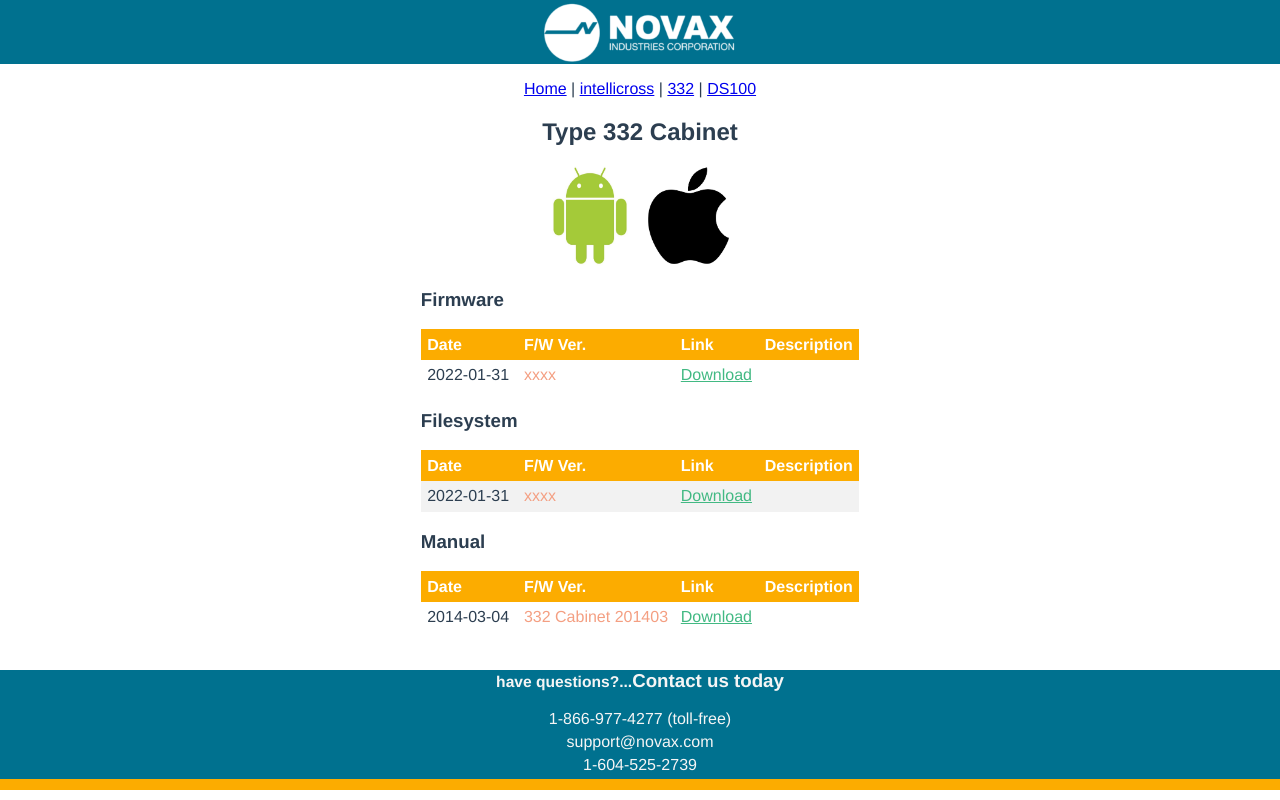
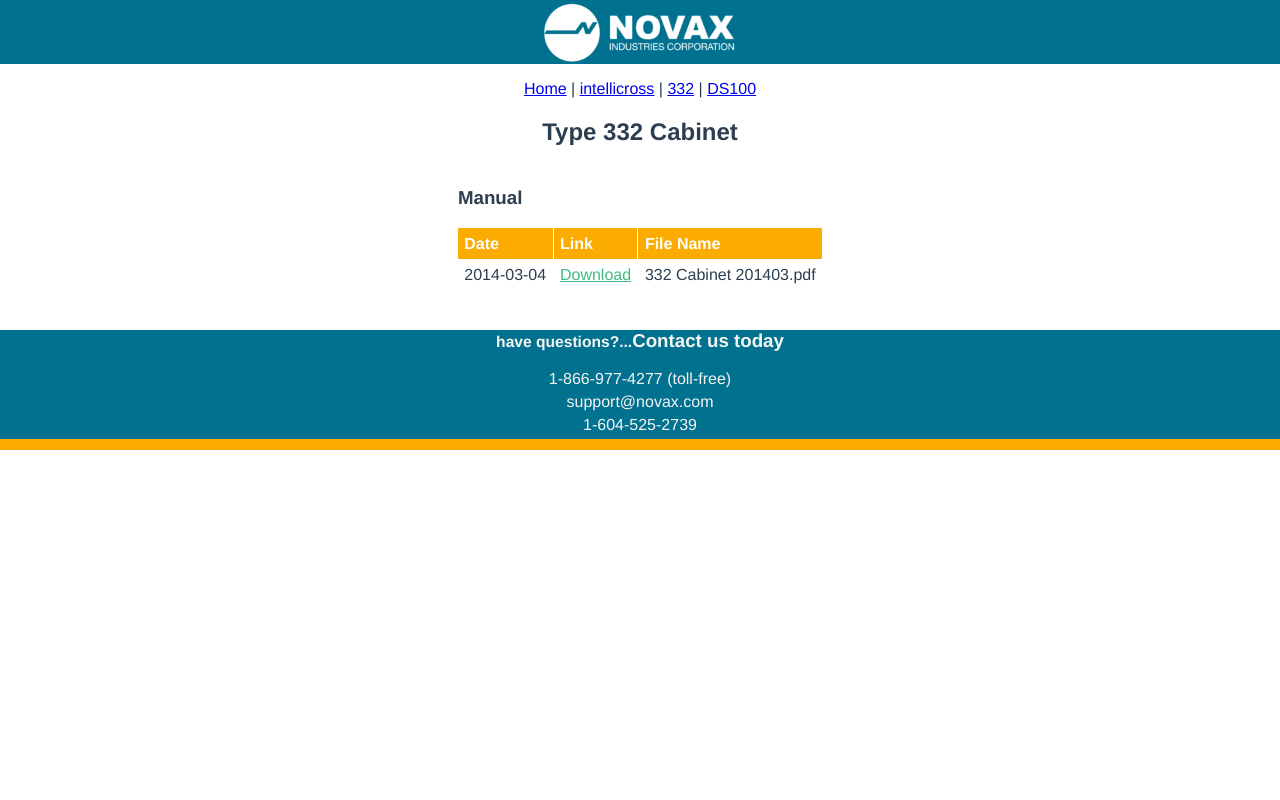
Before and after one commit to novax-inc/IC_FW_Portal, a Vue app: page /#/products/332 in a window 1280 px wide. Built offline with nearby package versions, Linux system fonts and the light colour scheme.

Commit message:
update manual colspan, not show if empty

```diff
--- a/master.json
+++ b/master.json
@@ -1,6 +1,6 @@
 {
     "product_1": {"Project": "IntelliCross™",
-        "Title" : "IntelliCross™",
+        "DispName": "IntelliCross™",
         "Firmware": [
             {
                 "id": "1.64",
@@ -134,7 +134,7 @@
                 "id": "Flyer",
                 "url": "Novax Intellicross Flyer_Web.pdf",
                 "date": "2022-01-31",
-                "description": "Novax Intellicross Flyer_Web.pdf"
+                "description": "Novax Intellicross Flyer_Webxx.pdf"
             },
             {
                 "id": "Foldout",
@@ -161,24 +161,6 @@
         ]
     },
     "product_3": {"Project": "DS100 Series APS",
-        "Firmware": [
-            {
-                "id": "xxxx",
-                "url": "xxxx.bin",
-                "checksum": "",
-                "date": "2022-01-31",
-                "description": ""
-            }
-        ],
-        "Filesystem": [
-            {
-                "id": "xxxx",
-                "url": "xxxx.bin",
-                "checksum": "",
-                "date": "2022-01-31",
-                "description": ""
-            }
-        ],
         "Manual": [
             {
                 "id": "Installation",
@@ -197,24 +179,6 @@
         ]
     },
     "product_4": {"Project": "DS101-DC Series",
-        "Firmware": [
-            {
-                "id": "xxxx",
-                "url": "xxxx.bin",
-                "checksum": "",
-                "date": "2022-01-31",
-                "description": ""
-            }
-        ],
-        "Filesystem": [
-            {
-                "id": "xxxx",
-                "url": "xxxx.bin",
-                "checksum": "",
-                "date": "2022-01-31",
-                "description": ""
-            }
-        ],
         "Manual": [
             {
                 "id": "MAN000344-1.0",
@@ -226,24 +190,6 @@
         ]
     },
     "product_5": {"Project": "DS3000 Series APS",
-        "Firmware": [
-            {
-                "id": "xxxx",
-                "url": "xxxx.bin",
-                "checksum": "",
-                "date": "2022-01-31",
-                "description": ""
-            }
-        ],
-        "Filesystem": [
-            {
-                "id": "xxxx",
-                "url": "xxxx.bin",
-                "checksum": "",
-                "date": "2022-01-31",
-                "description": ""
-            }
-        ],
         "Manual": [
             {
                 "id": "Brochure",
@@ -255,24 +201,6 @@
         ]
     },
     "product_6": {"Project": "eMVPOD™",
-        "Firmware": [
-            {
-                "id": "xxxx",
-                "url": "xxxx.bin",
-                "checksum": "",
-                "date": "2022-01-31",
-                "description": ""
-            }
-        ],
-        "Filesystem": [
-            {
-                "id": "xxxx",
-                "url": "xxxx.bin",
-                "checksum": "",
-                "date": "2022-01-31",
-                "description": ""
-            }
-        ],
         "Manual": [
             {
                 "id": "Brochure",
@@ -284,24 +212,6 @@
         ]
     },
     "product_7": {"Project": "Fire Hall Signals",
-        "Firmware": [
-            {
-                "id": "xxxx",
-                "url": "xxxx.bin",
-                "checksum": "",
-                "date": "2022-01-31",
-                "description": ""
-            }
-        ],
-        "Filesystem": [
-            {
-                "id": "xxxx",
-                "url": "xxxx.bin",
-                "checksum": "",
-                "date": "2022-01-31",
-                "description": ""
-            }
-        ],
         "Manual": [
             {
                 "id": "Controller-System",
@@ -320,24 +230,6 @@
         ]
     },
     "product_8": {"Project": "MetroTag™ Transponder",
-        "Firmware": [
-            {
-                "id": "xxxx",
-                "url": "xxxx.bin",
-                "checksum": "",
-                "date": "2022-01-31",
-                "description": ""
-            }
-        ],
-        "Filesystem": [
-            {
-                "id": "xxxx",
-                "url": "xxxx.bin",
-                "checksum": "",
-                "date": "2022-01-31",
-                "description": ""
-            }
-        ],
         "Manual": [
             {
                 "id": "201403",
@@ -349,24 +241,6 @@
         ]
     },
     "product_9": {"Project": "Model 401 C, D, R & S",
-        "Firmware": [
-            {
-                "id": "xxxx",
-                "url": "xxxx.bin",
-                "checksum": "",
-                "date": "2022-01-31",
-                "description": ""
-            }
-        ],
-        "Filesystem": [
-            {
-                "id": "xxxx",
-                "url": "xxxx.bin",
-                "checksum": "",
-                "date": "2022-01-31",
-                "description": ""
-            }
-        ],
         "Manual": [
             {
                 "id": "Brochure",
@@ -378,24 +252,6 @@
         ]
     },
     "product_10": {"Project": "Model 6905™",
-        "Firmware": [
-            {
-                "id": "xxxx",
-                "url": "xxxx.bin",
-                "checksum": "",
-                "date": "2022-01-31",
-                "description": ""
-            }
-        ],
-        "Filesystem": [
-            {
-                "id": "xxxx",
-                "url": "xxxx.bin",
-                "checksum": "",
-                "date": "2022-01-31",
-                "description": ""
-            }
-        ],
         "Manual": [
             {
                 "id": "Brochure",
@@ -407,24 +263,6 @@
         ]
     },
     "product_11": {"Project": "Models F, B & G",
-        "Firmware": [
-            {
-                "id": "xxxx",
-                "url": "xxxx.bin",
-                "checksum": "",
-                "date": "2022-01-31",
-                "description": ""
-            }
-        ],
-        "Filesystem": [
-            {
-                "id": "xxxx",
-                "url": "xxxx.bin",
-                "checksum": "",
-                "date": "2022-01-31",
-                "description": ""
-            }
-        ],
         "Manual": [
             {
                 "id": "2300F-6905",
@@ -457,24 +295,6 @@
         ]
     },
     "product_12": {"Project": "NEMA TS2 Two Phase",
-        "Firmware": [
-            {
-                "id": "xxxx",
-                "url": "xxxx.bin",
-                "checksum": "",
-                "date": "2022-01-31",
-                "description": ""
-            }
-        ],
-        "Filesystem": [
-            {
-                "id": "xxxx",
-                "url": "xxxx.bin",
-                "checksum": "",
-                "date": "2022-01-31",
-                "description": ""
-            }
-        ],
         "Manual": [
             {
                 "id": "Brochure",
@@ -486,24 +306,6 @@
         ]
     },
     "product_13": {"Project": "Pedestrian Signal Control",
-        "Firmware": [
-            {
-                "id": "xxxx",
-                "url": "xxxx.bin",
-                "checksum": "",
-                "date": "2022-01-31",
-                "description": ""
-            }
-        ],
-        "Filesystem": [
-            {
-                "id": "xxxx",
-                "url": "xxxx.bin",
-                "checksum": "",
-                "date": "2022-01-31",
-                "description": ""
-            }
-        ],
         "Manual": [
             {
                 "id": "PXO-II-201403",
@@ -515,24 +317,6 @@
         ]
     },
     "product_14": {"Project": "Series II Controller",
-        "Firmware": [
-            {
-                "id": "xxxx",
-                "url": "xxxx.bin",
-                "checksum": "",
-                "date": "2022-01-31",
-                "description": ""
-            }
-        ],
-        "Filesystem": [
-            {
-                "id": "xxxx",
-                "url": "xxxx.bin",
-                "checksum": "",
-                "date": "2022-01-31",
-                "description": ""
-            }
-        ],
         "Manual": [
             {
                 "id": "PXO-II-201403",
@@ -544,24 +328,6 @@
         ]
     },
     "product_15": {"Project": "Standard TouchFree™ Button",
-        "Firmware": [
-            {
-                "id": "xxxx",
-                "url": "xxxx.bin",
-                "checksum": "",
-                "date": "2022-01-31",
-                "description": ""
-            }
-        ],
-        "Filesystem": [
-            {
-                "id": "xxxx",
-                "url": "xxxx.bin",
-                "checksum": "",
-                "date": "2022-01-31",
-                "description": ""
-            }
-        ],
         "Manual": [
             {
                 "id": "Install Guide",
@@ -573,24 +339,6 @@
         ]
     },
     "product_16": {"Project": "TouchFree Kit for IntelliCross",
-        "Firmware": [
-            {
-                "id": "xxxx",
-                "url": "xxxx.bin",
-                "checksum": "",
-                "date": "2022-01-31",
-                "description": ""
-            }
-        ],
-        "Filesystem": [
-            {
-                "id": "xxxx",
-                "url": "xxxx.bin",
-                "checksum": "",
-                "date": "2022-01-31",
-                "description": ""
-            }
-        ],
         "Manual": [
             {
                 "id": "Install_Guide",
@@ -602,24 +350,6 @@
         ]
     },
     "product_17": {"Project": "TransPOD™",
-        "Firmware": [
-            {
-                "id": "xxxx",
-                "url": "xxxx.bin",
-                "checksum": "",
-                "date": "2022-01-31",
-                "description": ""
-            }
-        ],
-        "Filesystem": [
-            {
-                "id": "xxxx",
-                "url": "xxxx.bin",
-                "checksum": "",
-                "date": "2022-01-31",
-                "description": ""
-            }
-        ],
         "Manual": [
             {
                 "id": "Brochure",
@@ -631,24 +361,7 @@
         ]
     },
     "product_18": {"Project": "Type 332 Cabinet",
-        "Firmware": [
-            {
-                "id": "xxxx",
-                "url": "xxxx.bin",
-                "checksum": "",
-                "date": "2022-01-31",
-                "description": ""
-            }
-        ],
-        "Filesystem": [
-            {
-                "id": "xxxx",
-                "url": "xxxx.bin",
-                "checksum": "",
-                "date": "2022-01-31",
-                "description": ""
-            }
-        ],
+        "Firmware": [],
         "Manual": [
             {
                 "id": "332 Cabinet 201403",
--- a/src/components/Products.vue
+++ b/src/components/Products.vue
@@ -2,7 +2,7 @@
   <div>
     <div>
       <h2>{{ data.Project }}</h2>
-      <div class="box">
+      <div v-show="data.Project.toLowerCase().includes('intellicross')" class="box">
         <a href="./IntelliCross254.apk"
           ><img width="100" src="../assets/android.png"
         /></a>
@@ -12,71 +12,84 @@
     <div>
       <div class="box">
         <table>
+          <!-- ================================================= -->
+          <div v-show="data.Manual && data.Manual.length">
             <tr>
+              <div colspan="4" align="left">
+                <h3>Manual</h3>
+              </div>
+            </tr>
+            <tr>
+              <th align="left">Date</th>
+              <th align="left">Link</th>
+              <th colspan="2" align="left">File Name</th>
+            </tr>
+            <tr v-for="(record, index) in data['Manual']" :key="index">
+              <td align="left">{{ record.date }}</td>
+              <td align="left">
+                <a :href="baseurl + data.Project + '/' + record.url" download
+                  >Download</a
+                >
+              </td>
+              <td colspan="2" align="left">{{ record.description? record.description: record.url }}</td>
+            </tr>
+          </div>
+          <!-- ================================================= -->
+          <div v-show="data.Firmware && data.Firmware.length">
+            <tr id="title">
               <div colspan="4" align="left">
                 <h3>Firmware</h3>
               </div>
             </tr>
             <tr>
               <th align="left">Date</th>
+              <th align="left">Link</th>
               <th align="left">F/W Ver.</th>
-            <th align="left">Link</th>
               <th align="left">Description</th>
             </tr>
             <tr v-for="(record, index) in data['Firmware']" :key="index">
               <td align="left">{{ record.date }}</td>
+              <td align="left">
+                <a :href="baseurl + data.Project + '/' + record.url"
+                  >Download</a
+                >
+              </td>
               <td align="left" style="color: #f49f82">
                 {{ record.id }}
               </td>
-            <td align="left">
-              <a :href="baseurl + data.Project +'/'+ record.url">Download</a>
-            </td>
               <td align="left">{{ record.description }}</td>
             </tr>
-
-          <tr id="whitecell">
+          </div>
+          <!-- ================================================= -->
+          <div
+            v-show="
+              data.Filesystem && data.Filesystem.length
+            "
+          >
+            <tr id="title1">
               <div colspan="4" align="left">
                 <h3>Filesystem</h3>
               </div>
             </tr>
             <tr>
               <th align="left">Date</th>
+              <th align="left">Link</th>
               <th align="left">F/W Ver.</th>
-            <th align="left">Link</th>
               <th align="left">Description</th>
             </tr>
             <tr v-for="(record, index) in data['Filesystem']" :key="index">
               <td align="left">{{ record.date }}</td>
+              <td align="left">
+                <a :href="baseurl + data.Project + '/' + record.url" download
+                  >Download</a
+                >
+              </td>
               <td align="left" style="color: #f49f82">
                 {{ record.id }}
               </td>
-            <td align="left">
-              <a :href="baseurl + data.Project +'/'+ record.url" download>Download</a>
-            </td>
               <td align="left">{{ record.description }}</td>
             </tr>
-
-          <tr id="whitecell">
-            <div colspan="4" align="left">
-              <h3>Manual</h3>
           </div>
-          </tr>
-          <tr>
-            <th align="left">Date</th>
-            <th align="left">F/W Ver.</th>
-            <th align="left">Link</th>
-            <th align="left">Description</th>
-          </tr>
-          <tr v-for="(record, index) in data['Manual']" :key="index">
-            <td align="left">{{ record.date }}</td>
-            <td align="left" style="color: #f49f82">
-              {{ record.id }}
-            </td>
-            <td align="left">
-              <a :href="baseurl + data.Project +'/'+ record.url" download>Download</a>
-            </td>
-            <td align="left">{{ record.description }}</td>
-          </tr>
         </table>
       </div>
     </div>
@@ -93,8 +106,7 @@
       masterjson,
       data: {},
       baseurl:
-      "../../Product_Info/"
-        // "https://raw.githubusercontent.com/xiaobingnic/IC_FW_Portal/main/Product_Info/",
+        "https://raw.githubusercontent.com/xiaobingnic/IC_FW_Portal/main/Product_Info/",
     };
   },
   // watch: {
@@ -108,12 +120,14 @@
   },
   methods: {
     refresh() {
-      console.log(this.$route.params.id)
+      console.log(this.$route.params.id);
 
       for (const idx in this.masterjson) {
         if (
           // this.$route.params.id.toLowerCase() ==
-          this.masterjson[idx].Project.toLowerCase().includes(this.$route.params.id.toLowerCase())
+          this.masterjson[idx].Project.toLowerCase().includes(
+            this.$route.params.id.toLowerCase()
+          )
         ) {
           this.data = this.masterjson[idx];
           break;
@@ -140,14 +154,15 @@
   color: #42b983;
 }
 .box {
-  width: min(95%, 1000px);
+  width: min(95%, 800px);
   display: inline-flex;
   justify-content: center;
 }
-table{
-  border-spacing: 0;
+table {
+  border-spacing: 0.1em;
 }
-#whitecell{
+#title,
+#title1 {
   background-color: #fff;
 }
 </style>
```
Lines whose indentation alone changed are shown as unchanged.
